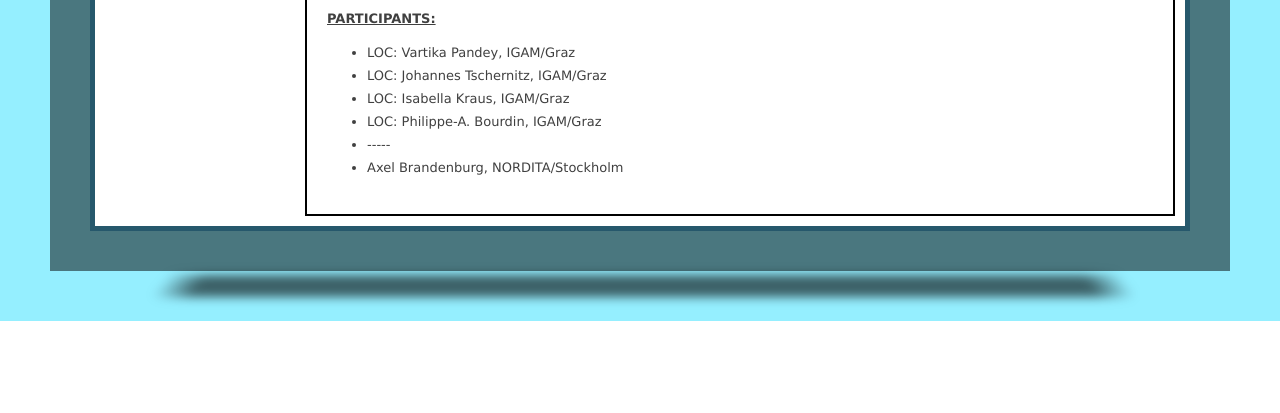
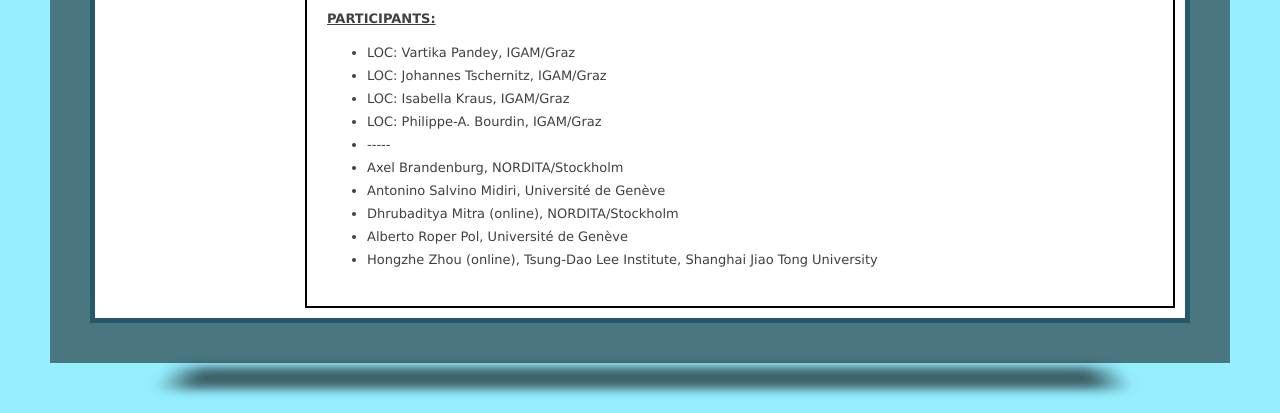
Before and after one commit to pencil-code/website, a PHP site: page /UserMeetings/2023/index.php in a window 1280 px wide. Shown: the part 893-1306 px from the top of the page. Before the commit the page ends 1214 px from the top, so only its background shows below. Run offline with PHP 8.4, Linux system fonts and the light colour scheme.

Commit message:
Update of registered participants.

```diff
--- a/UserMeetings/2023/index.php
+++ b/UserMeetings/2023/index.php
@@ -96,6 +96,11 @@ Please find here the <a href="/UserMeetings/2023/agenda.txt">agenda.txt</a> and
 <li>LOC: Philippe-A. Bourdin, IGAM/Graz</li>
 <li>-----</li>
 <li>Axel Brandenburg, NORDITA/Stockholm</li>
+<li>Antonino Salvino Midiri, Université de Genève</li>
+<li>Dhrubaditya Mitra (online), NORDITA/Stockholm</li>
+<li>Alberto Roper Pol, Université de Genève</li>
+<li>Hongzhe Zhou (online), Tsung-Dao Lee Institute, Shanghai Jiao Tong University</li>
+
 <!-- li>Frederick Gent, Aalto University</li -->
 <!-- li>Nils Haugen, NTNU/SINTEF Trondheim</li -->
 <!-- li>Wladimir Lyra, JPL/NASA Pasadena</li -->
```
